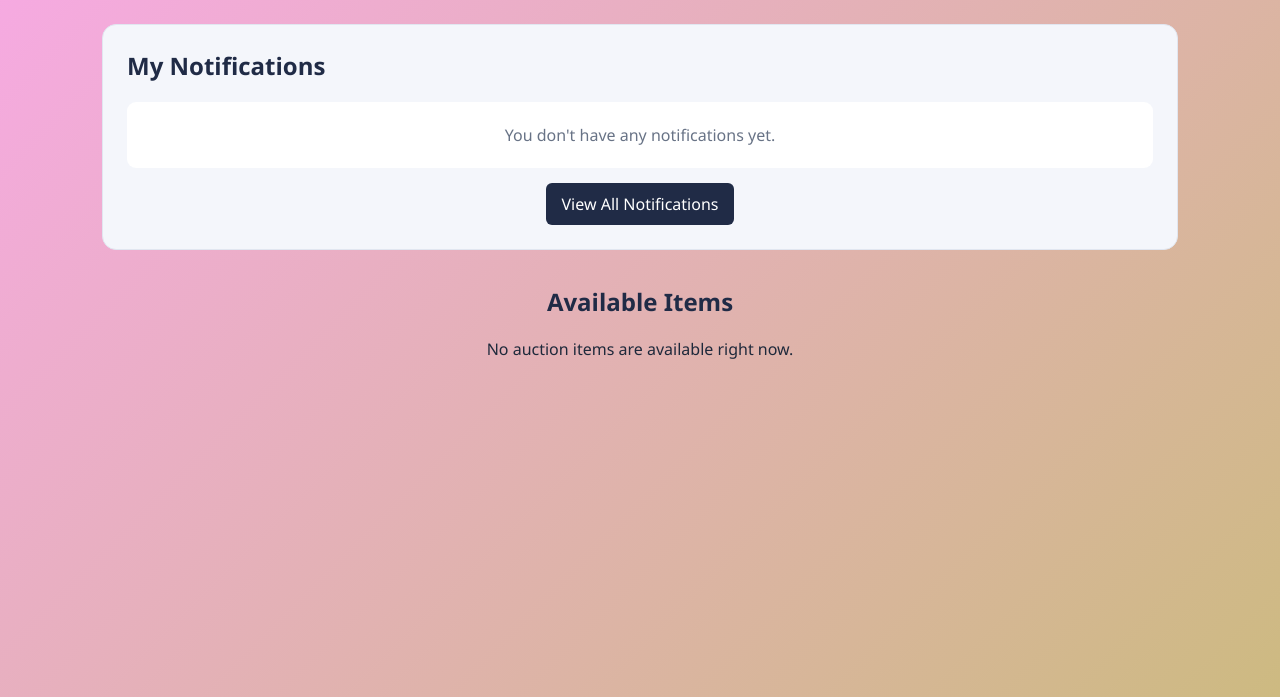
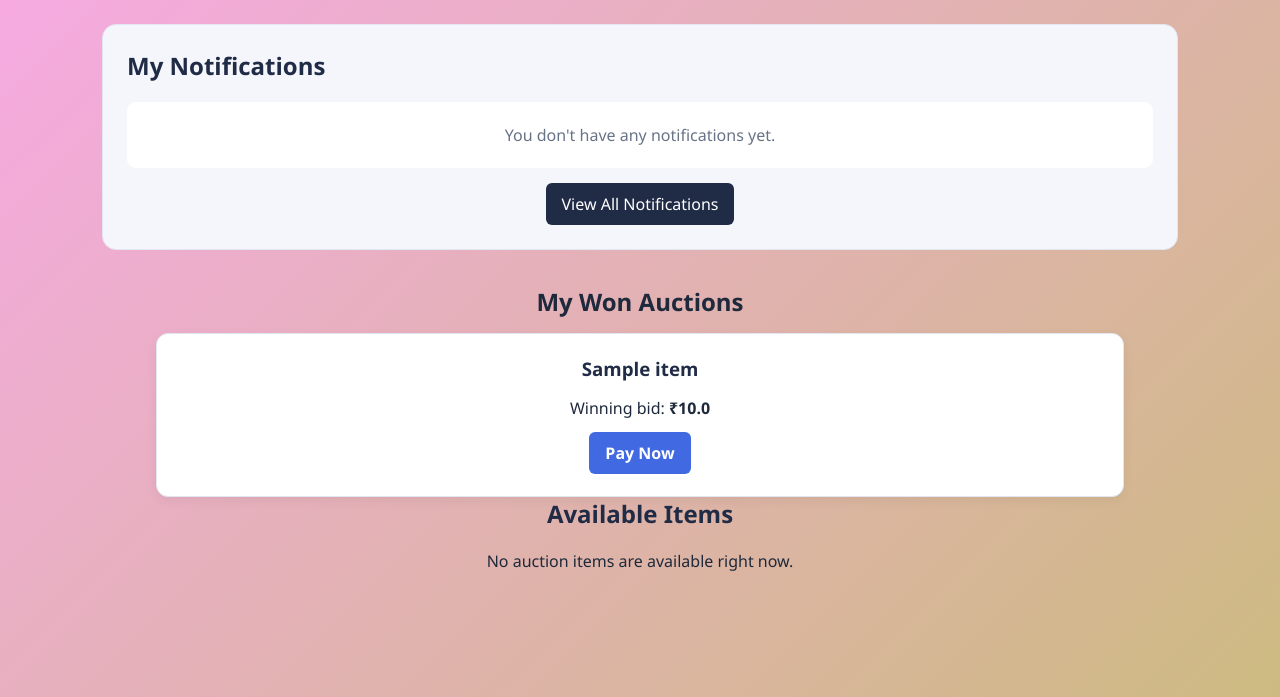
Before and after one commit to adhitrisatish/auction_portal, a Django app: page /buyer/ in a window 1280 px wide. Shown: the part 103-800 px from the top of the page. Run offline with Django 5.2, Linux system fonts and the light colour scheme; a user stored in the database is signed in; tables that the repository leaves empty hold one stand-in row (values such as "Sample post"); data that the repository does not hold is empty.

```diff
--- a/auction/templates/buyer.html
+++ b/auction/templates/buyer.html
@@ -251,6 +251,36 @@
 
     </section>
 
+<div class="container">
+    <h2>My Won Auctions</h2>
+
+    <div class="grid">
+        {% for item in won_items %}
+            <div class="card">
+                <h3>{{ item.name }}</h3>
+
+                <p>
+                    Winning bid:
+                    <strong>
+                        {% with bid=item.bid_set.all|dictsortreversed:"amount"|first %}
+                            {% if bid %}
+                                ₹{{ bid.amount }}
+                            {% endif %}
+                        {% endwith %}
+                    </strong>
+                </p>
+
+                <a href="{% url 'payment_checkout' item.id %}"
+                   class="btn">
+                    Pay Now
+                </a>
+            </div>
+        {% empty %}
+            <p>You haven't won any auctions yet.</p>
+        {% endfor %}
+    </div>
+</div>
+
     <!-- Available Items -->
     <section class="items-section">
 
--- a/auction/templates/winner.html
+++ b/auction/templates/winner.html
@@ -5,6 +5,11 @@
 
 {% if winner %}
   <p>{{ winner.buyer.username }} won with ₹{{ winner.amount }}</p>
+  {% if item.winner == request.user %}
+    <a href="{% url 'payment_checkout' item.id %}">
+        Pay Now
+    </a>
+{% endif %}
 {% else %}
   <p>No bids placed</p>
 {% endif %}
--- a/auction/urls.py
+++ b/auction/urls.py
@@ -15,4 +15,14 @@ urlpatterns = [
     path('approve/<int:item_id>/', views.approve_item, name='approve'),
     path('winner/<int:item_id>/', views.declare_winner, name='winner'),
     path('logout/', views.user_logout, name='logout'),
+    path(
+    'payment/<int:item_id>/',
+    views.payment_checkout,
+    name='payment_checkout'
+),
+path(
+    'payment/<int:item_id>/process/',
+    views.process_payment,
+    name='process_payment'
+),
 ]
--- a/auction/views.py
+++ b/auction/views.py
@@ -7,6 +7,15 @@ from .models import Item, Bid
 from django.utils import timezone
 from django.contrib.auth import logout
 from notifications.models import Notification
+import uuid
+from decimal import Decimal
+from django.contrib.auth.decorators import login_required
+from django.shortcuts import get_object_or_404, render, redirect
+from django.views.decorators.http import require_POST
+from .models import Item, Bid, Payment
+from django.db.models import Max
+from .fraud_detection import check_bid_for_fraud
+from decimal import Decimal, InvalidOperation
 
 
 def register(request):
@@ -49,8 +58,8 @@ def user_login(request):
     return render(request, 'login.html')
 
 
-from notifications.models import Notification
 
+@login_required
 def buyer_dashboard(request):
     notifications = Notification.objects.filter(
         recipient=request.user
@@ -61,10 +70,37 @@ def buyer_dashboard(request):
         is_read=False
     ).count()
 
+    items = Item.objects.filter(status='approved')
+
+    # Find items won by the logged-in buyer
+    won_items = Item.objects.filter(
+        winner=request.user
+    )
+
+    # Also find ended auctions whose winner has not yet been declared
+    ended_items = Item.objects.filter(
+        end_time__lte=timezone.now(),
+        status='approved'
+    )
+
+    for item in ended_items:
+        highest_bid = Bid.objects.filter(
+            item=item
+        ).order_by('-amount', '-timestamp').first()
+
+        if highest_bid:
+            item.winner = highest_bid.buyer
+            item.save(update_fields=['winner'])
+
+    won_items = Item.objects.filter(winner=request.user)
+
     return render(request, 'buyer.html', {
         'notifications': notifications,
-        'unread_count': unread_count
+        'unread_count': unread_count,
+        'items': items,
+        'won_items': won_items,
     })
+
 
 
 def seller_dashboard(request):
@@ -105,83 +141,91 @@ def buyer_items(request):
     return render(request, 'buyer_items.html', {'items': items})
 
 
+
+@login_required
 def place_bid(request, item_id):
-    item = Item.objects.get(id=item_id)
+    item = get_object_or_404(Item, id=item_id)
     message = ""
-
     now = timezone.now()
 
     if request.method == 'POST':
-        amount = float(request.POST['amount'])
+        try:
+            amount = Decimal(request.POST.get('amount', ''))
+        except (InvalidOperation, TypeError, ValueError):
+            amount = Decimal('0')
+            message = "Please enter a valid bid amount."
 
-        if now < item.start_time:
+        if not message and (not amount.is_finite() or amount <= 0):
+            message = "Bid amount must be a positive number."
+
+        elif not message and now < item.start_time:
             message = "Auction has not started yet!"
 
-        elif now > item.end_time:
+        elif not message and now >= item.end_time:
             message = "Auction has ended!"
 
-        else:
-            # Find the current highest bid before saving the new one
+        elif not message:
             highest_bid = Bid.objects.filter(
                 item=item
             ).order_by('-amount', '-timestamp').first()
 
-            if highest_bid:
-                if amount > highest_bid.amount:
+            if highest_bid and amount <= Decimal(str(highest_bid.amount)):
+                message = "Bid must be higher than the current highest bid!"
 
-                    # Save the new valid bid
-                    Bid.objects.create(
-                        item=item,
-                        buyer=request.user,
-                        amount=amount
+            elif not highest_bid and amount < Decimal(str(item.base_price)):
+                message = "Bid must be at least the base price!"
+
+            else:
+                new_bid = Bid.objects.create(
+                    item=item,
+                    buyer=request.user,
+                    amount=amount,
+                )
+
+                # Notify the previous highest bidder.
+                if highest_bid and highest_bid.buyer != request.user:
+                    Notification.objects.create(
+                        recipient=highest_bid.buyer,
+                        message=(
+                            f"You have been outbid on {item.name}! "
+                            f"The new bid is ₹{amount:.2f}."
+                        ),
+                        notification_type="outbid"
                     )
 
-                    # Notify the previous highest bidder,
-                    # but do not notify the same buyer
-                    if highest_bid.buyer != request.user:
-                        Notification.objects.create(
-                            recipient=highest_bid.buyer,
-                            message=(
-                                f"You have been outbid on "
-                                f"{item.name}! The new bid is "
-                                f"₹{amount:.2f}."
-                            ),
-                            notification_type="outbid"
+                # Automatically check the new bid for suspicious patterns.
+                try:
+                    alerts = check_bid_for_fraud(new_bid)
+
+                    if alerts:
+                        message = (
+                            "Bid placed successfully! "
+                            "This activity has been flagged for review."
                         )
+                    else:
+                        message = "Bid placed successfully!"
 
-                    message = "Bid placed successfully!"
-
-                else:
+                except Exception:
+                    # Do not tell the user that fraud detection succeeded
+                    # if the fraud check encountered an error.
                     message = (
-                        "Bid must be higher than current highest bid!"
+                        "Bid placed successfully, but the fraud check "
+                        "could not be completed."
                     )
 
-            else:
-                if amount >= item.base_price:
-                    Bid.objects.create(
-                        item=item,
-                        buyer=request.user,
-                        amount=amount
-                    )
-
-                    message = "Bid placed successfully!"
-
-                else:
-                    message = "Bid must be at least the base price!"
-
     highest_bid = Bid.objects.filter(
-        item_id=item_id
+        item=item
     ).order_by('-amount', '-timestamp').first()
 
     bids = Bid.objects.filter(
-        item_id=item_id
+        item=item
     ).order_by('-amount', '-timestamp')
 
     return render(request, 'bid.html', {
         'item': item,
         'message': message,
         'highest_bid': highest_bid,
-        'bids': bids
+        'bids': bids,
     })
 
 
@@ -216,6 +260,90 @@ def declare_winner(request, item_id):
 
     return redirect('/auctioneer/')
 
+@login_required
+def payment_checkout(request, item_id):
+    item = get_object_or_404(Item, id=item_id)
+
+    # Only the declared winner can pay
+    if item.winner != request.user:
+        return render(request, 'payment_error.html', {
+            'message': 'Only the auction winner can make this payment.'
+        })
+
+    highest_bid = Bid.objects.filter(
+        item=item
+    ).order_by('-amount', '-timestamp').first()
+
+    if not highest_bid or highest_bid.buyer != request.user:
+        return render(request, 'payment_error.html', {
+            'message': 'No valid winning bid was found.'
+        })
+
+    # Prevent paying twice
+    if Payment.objects.filter(
+        item=item,
+        status='success'
+    ).exists():
+        return render(request, 'payment_error.html', {
+            'message': 'This item has already been paid for.'
+        })
+
+    return render(request, 'payment_checkout.html', {
+        'item': item,
+        'amount': Decimal(str(highest_bid.amount)),
+    })
+
+
+@login_required
+@require_POST
+def process_payment(request, item_id):
+    item = get_object_or_404(Item, id=item_id)
+
+    # Verify the winner again on submission
+    if item.winner != request.user:
+        return render(request, 'payment_error.html', {
+            'message': 'You are not authorized to pay for this item.'
+        })
+
+    highest_bid = Bid.objects.filter(
+        item=item
+    ).order_by('-amount', '-timestamp').first()
+
+    if not highest_bid or highest_bid.buyer != request.user:
+        return render(request, 'payment_error.html', {
+            'message': 'No valid winning bid was found.'
+        })
+
+    if Payment.objects.filter(item=item, status='success').exists():
+        return render(request, 'payment_error.html', {
+            'message': 'This item has already been paid for.'
+        })
+
+    payment_method = request.POST.get('payment_method')
+    outcome = request.POST.get('outcome')
+
+    valid_methods = ['upi', 'card', 'netbanking']
+
+    if payment_method not in valid_methods or outcome not in ['success', 'failed']:
+        return render(request, 'payment_error.html', {
+            'message': 'Invalid payment option.'
+        })
+
+    payment = Payment.objects.create(
+        item=item,
+        buyer=request.user,
+        amount=Decimal(str(highest_bid.amount)),
+        payment_method=payment_method,
+        status=outcome,
+        transaction_id=f"SIM-{uuid.uuid4().hex[:16].upper()}",
+    )
+
+    return render(request, 'payment_result.html', {
+        'payment': payment,
+        'item': item,
+    })
+
+
 def user_logout(request):
     logout(request)
     return redirect('login')
```
Also changed, not shown: auction/fraud_detection.py (added, +97 -0 lines), auction/models.py (+99 -0 lines), auction/templates/payment_checkout.html (added, +37 -0 lines), auction/templates/payment_error.html (added, +10 -0 lines), auction/templates/payment_result.html (added, +22 -0 lines), auction/migrations/0003_payment.py (added), auction/migrations/0004_fraudalert.py (added).
